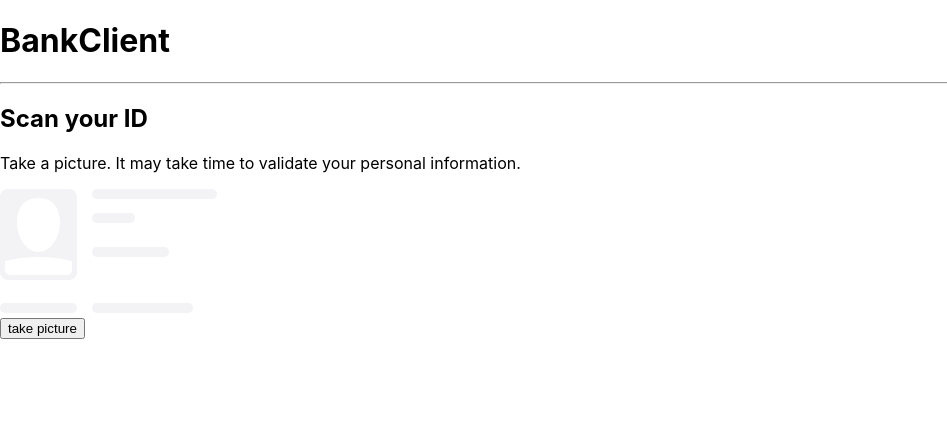
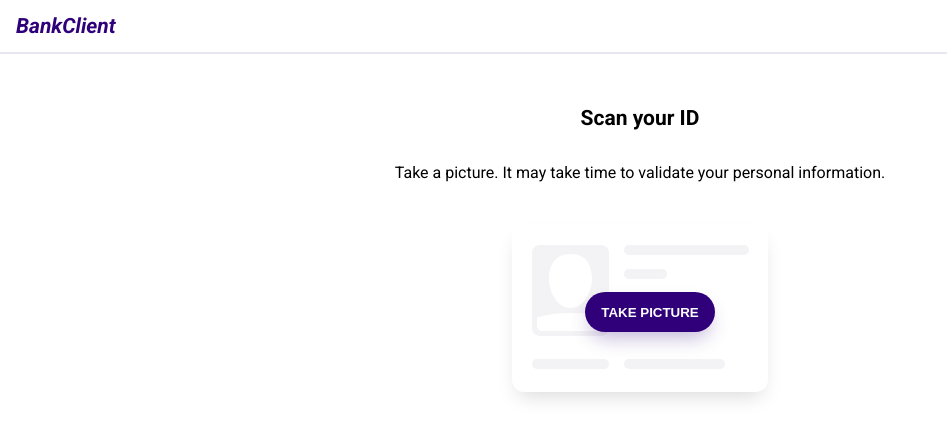
Before and after one commit to mariaozamiz/z1-frontend-developer, a React (Create React App) app: page /#/ in a window 1280 px wide. Shown: the top 438 px of the page, without its empty margins (0-947 px from the left). Built offline with nearby package versions, Linux system fonts and the light colour scheme.

Commit message:
add styles

```diff
--- a/src/App.css
+++ b/src/App.css
@@ -0,0 +1,86 @@
+.camera {
+    height: 100vh;
+    background-color: rgba(20, 28, 38, 0.75);
+    color: #ffffff;
+}
+
+.header {
+    height: 60px;
+}
+
+.logo {
+    color: #2f0079;
+    font-size: 21px;
+    padding-left: 1rem;
+    font-style: italic;
+}
+
+hr {
+    border: 1px solid rgba(47, 0, 121, 0.1);
+}
+
+.main {
+    display: flex;
+    flex-direction: column;
+    align-items: center;
+    text-align: center;
+}
+
+.title {
+    font-size: 21px;
+    font-weight: bold;
+    margin-top: 32px;
+}
+
+.text {
+    font-size: 16px;
+}
+
+.scan-line {
+    width: 290px;
+}
+
+.id-image {
+}
+
+.camera-frame {
+    border: 1px solid red;
+    width: calc(217px + 1.2rem);
+    height: calc(124px + 1.2rem);
+    border-radius: 12px;
+    margin-top: 27px;
+    object-fit: contain;
+}
+
+.video {
+}
+
+.btn {
+    text-transform: uppercase;
+    color: #ffffff;
+    font-weight: bold;
+    cursor: pointer;
+}
+
+.card-frame {
+    border-radius: 12px;
+    box-shadow: 0 10px 20px -6px rgba(0, 0, 0, 0.15);
+    padding: 1.2rem;
+    margin-top: 27px;
+}
+
+.btn-action {
+    border-radius: 24px;
+    box-shadow: 0 10px 20px -5px rgba(47, 0, 121, 0.3);
+    padding: 0.8rem 1rem;
+    border: none;
+    background: #2f0079;
+    position: relative;
+    bottom: 100px;
+    left: 10px;
+}
+
+.btn-cancel {
+    background: transparent;
+    border: none;
+}
--- a/src/index.css
+++ b/src/index.css
@@ -1,13 +1,13 @@
+@import url('https://fonts.googleapis.com/css2?family=Roboto:ital,wght@0,400;0,700;1,700&display=swap');
+
 body {
-  margin: 0;
-  font-family: -apple-system, BlinkMacSystemFont, 'Segoe UI', 'Roboto', 'Oxygen',
-    'Ubuntu', 'Cantarell', 'Fira Sans', 'Droid Sans', 'Helvetica Neue',
-    sans-serif;
-  -webkit-font-smoothing: antialiased;
-  -moz-osx-font-smoothing: grayscale;
+    margin: 0;
+    font-family: 'Roboto', sans-serif;
+    -webkit-font-smoothing: antialiased;
+    -moz-osx-font-smoothing: grayscale;
 }
 
-code {
+/* code {
   font-family: source-code-pro, Menlo, Monaco, Consolas, 'Courier New',
     monospace;
-}
+} */
```
